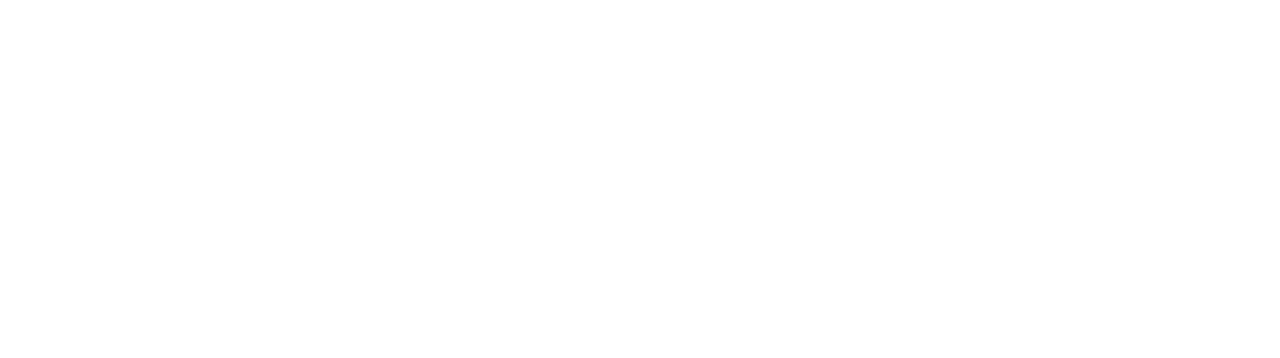
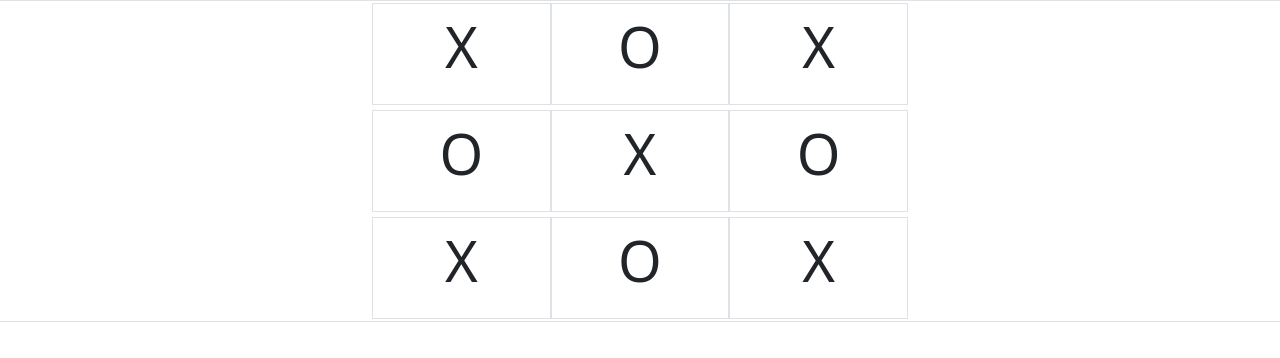
Before and after one commit to butldav/fet-week5Assignment, a website: page index.html in a window 1280 px wide. Drawn offline with nearby package versions, Linux system fonts and the light colour scheme.

Commit message:
revision to html and styles

```diff
--- a/index.html
+++ b/index.html
@@ -4,9 +4,43 @@
     <meta charset="UTF-8">
     <meta http-equiv="X-UA-Compatible" content="IE=edge">
     <meta name="viewport" content="width=device-width, initial-scale=1.0">
+    <link rel="stylesheet" href="node_modules/bootstrap/dist/css/bootstrap.css">
+    <link rel="stylesheet" href="styles.css">
     <title>Tic Tac Toe!</title>
+    <style>
+        #cellA1, #cellA2, #cellA3, #cellB1, #cellB2, #cellB3, #cellC1, #cellC2, #cellC3 {
+            font-size: 56px;
+        }
+    </style>
 </head>
 <body>
+    <div class="container-xs">
+        <div class="row">
+            <div class="col-xs-3"></div>
+            <div class="col-xs-6 border d-flex justify-content-center">
+                <div class="gameboard">
+                    <div class="row">
+                        <div class="col-4 border d-flex justify-content-center align-self-center cell" id="cellA1"><p>X</p></div>
+                        <div class="col-4 border d-flex justify-content-center align-self-center cell" id="cellA2"><p>O</p></div>
+                        <div class="col-4 border d-flex justify-content-center align-self-center cell" id="cellA3"><p>X</p></div>
+                    </div>
+                    <div class="row">
+                        <div class="col-4 border d-flex justify-content-center align-self-center cell" id="cellB1"><p>O</p></div>
+                        <div class="col-4 border d-flex justify-content-center align-self-center cell" id="cellB2"><p>X</p></div>
+                        <div class="col-4 border d-flex justify-content-center align-self-center cell" id="cellB3"><p>O</p></div>
+                    </div>
+                    <div class="row">
+                        <div class="col-4 border d-flex justify-content-center align-self-center cell" id="cellC1"><p>X</p></div>
+                        <div class="col-4 border d-flex justify-content-center align-self-center cell" id="cellC2"><p>O</p></div>
+                        <div class="col-4 border d-flex justify-content-center align-self-center cell" id="cellC3"><p>X</p></div>
+                    </div>
+                </div>
+            </div>
 
+            <div class="col-xs-3"></div>
+        </div>
+    </div>
+    <script src="node_modules/bootstrap/dist/js/bootstrap.bundle.js"></script>
+    <script src="node_modules/jquery/dist/jquery.js"></script>
 </body>
 </html>
--- /dev/null
+++ b/styles.css
@@ -0,0 +1,9 @@
+.gameboard {
+    display: grid;
+    width: 40vw;
+    height: 40vh;
+}
+.gamecell {
+    height: 100%;
+    width: 100%;
+}
```
Also changed, not shown: package.json (added, +23 -0 lines), 1 other file.
